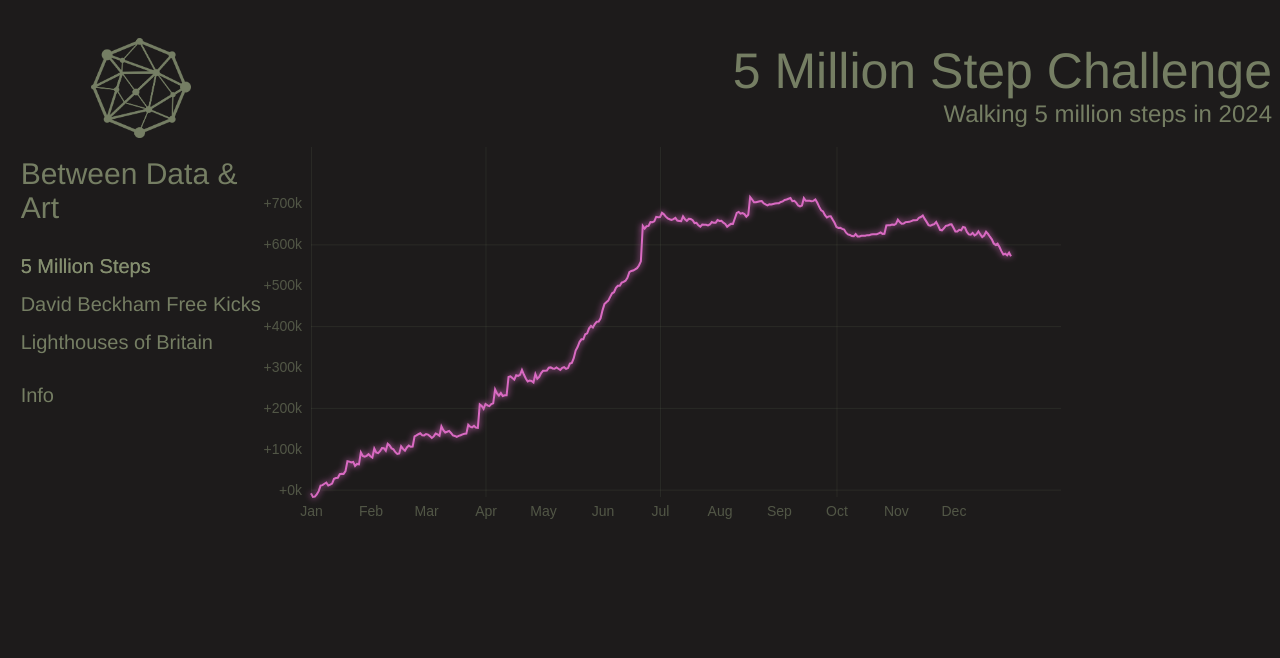
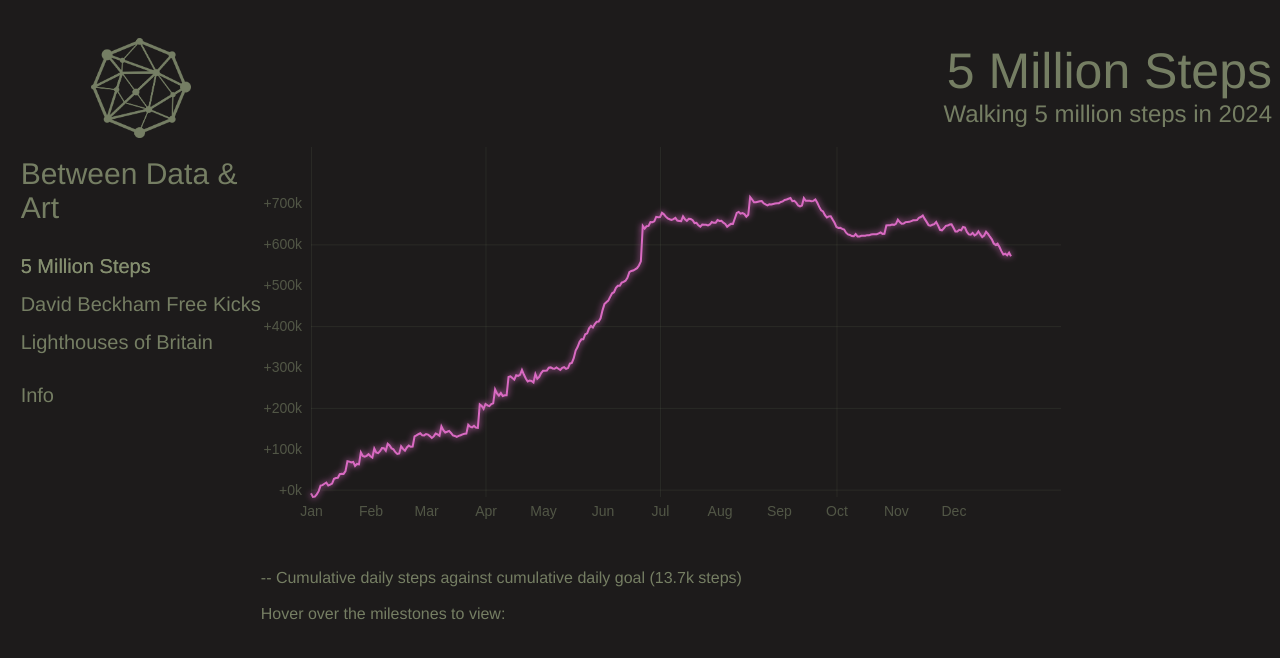
Before and after one commit to gavinjransom/betweendataart, a website built with Parcel: page projects/steps/steps.html in a window 1280 px wide. Built offline with nearby package versions, Linux system fonts and the light colour scheme.

Commit message:
Changed title and finished 'milestone container'

```diff
--- a/projects/steps/steps.html
+++ b/projects/steps/steps.html
@@ -24,13 +24,24 @@
 <!-- Main ---------------------------------------------------------------------------------- -->
 <div class="main-container desk-c">
 <div class="page-header">
-<h1>5 Million Step Challenge</h1>
+<h1>5 Million Steps</h1>
 <h2>Walking 5 million steps in 2024</h2>
 </div>
 
-<div class="item-container">
+<div class="steps-container">
 <div class="steps"></div>
-<div class="milestones"></div>
+<div class="milestones-container">
+<div class="milestones-top">
+
+<br>
+-- Cumulative daily steps against cumulative daily goal (13.7k steps)<br>
+<br>
+Hover over the milestones to view:<br>
+</div>
+<div class="milestones-list">
+
+</div>
+</div>
 </div>
 
 </div>
```
